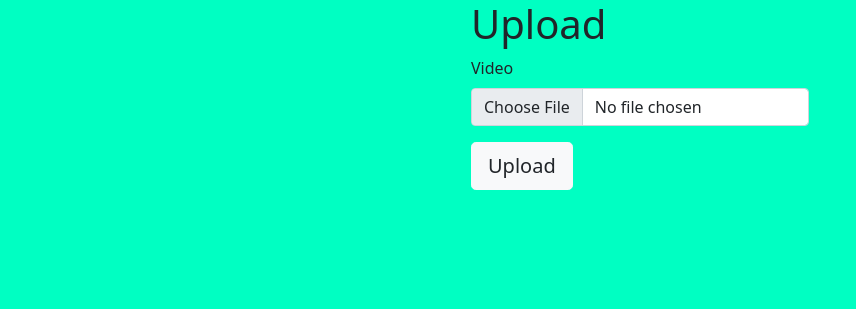
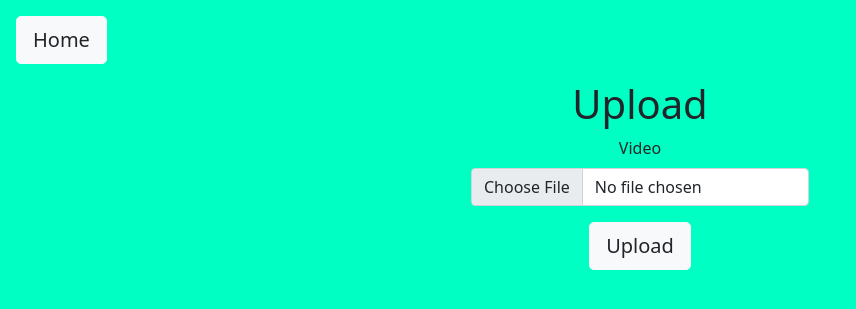
Before and after one commit to PapaZ810/capstone, a Django app: page /upload/ in a window 1280 px wide. Shown: the top 309 px of the page, without its empty margins (0-856 px from the left). Run offline with Django 5.2, Linux system fonts and the light colour scheme.

Commit message:
add back button

```diff
--- a/capstone/templates/timelapse/index.html
+++ b/capstone/templates/timelapse/index.html
@@ -4,9 +4,10 @@
 {% endblock title %}
 {% load static %}
 {% block content %}
+    <br>
     <div class="container">
-        <div class="row justify-content-center">
-            <div class="col-12 align-items-center h-auto w-auto">
+        <div class="row w-100 justify-content-center text-center">
+            <div class="col align-items-center h-auto w-auto">
                 <p class="h1 text-dark">Timelapse App</p>
                 <button class="btn btn-light btn-lg text-dark" onclick="window.location.href='upload'">Upload</button>
             </div>
--- a/capstone/templates/timelapse/upload.html
+++ b/capstone/templates/timelapse/upload.html
@@ -1,8 +1,9 @@
 {% extends "timelapse/main.html" %}
 {% block Title %} Upload {% endblock Title %}
 {% block content %}
-<div class="container">
-    <div class="row justify-content-center">
+    <button class="btn btn-light btn-lg text-dark m-3" onclick="window.location.href='/'">Home</button>
+    <div class="container">
+    <div class="row justify-content-center text-center">
         <div class="col-12 align-items-center h-auto w-auto">
             <p class="h1 text-dark">Upload</p>
             <form method="POST" enctype="multipart/form-data">
```
